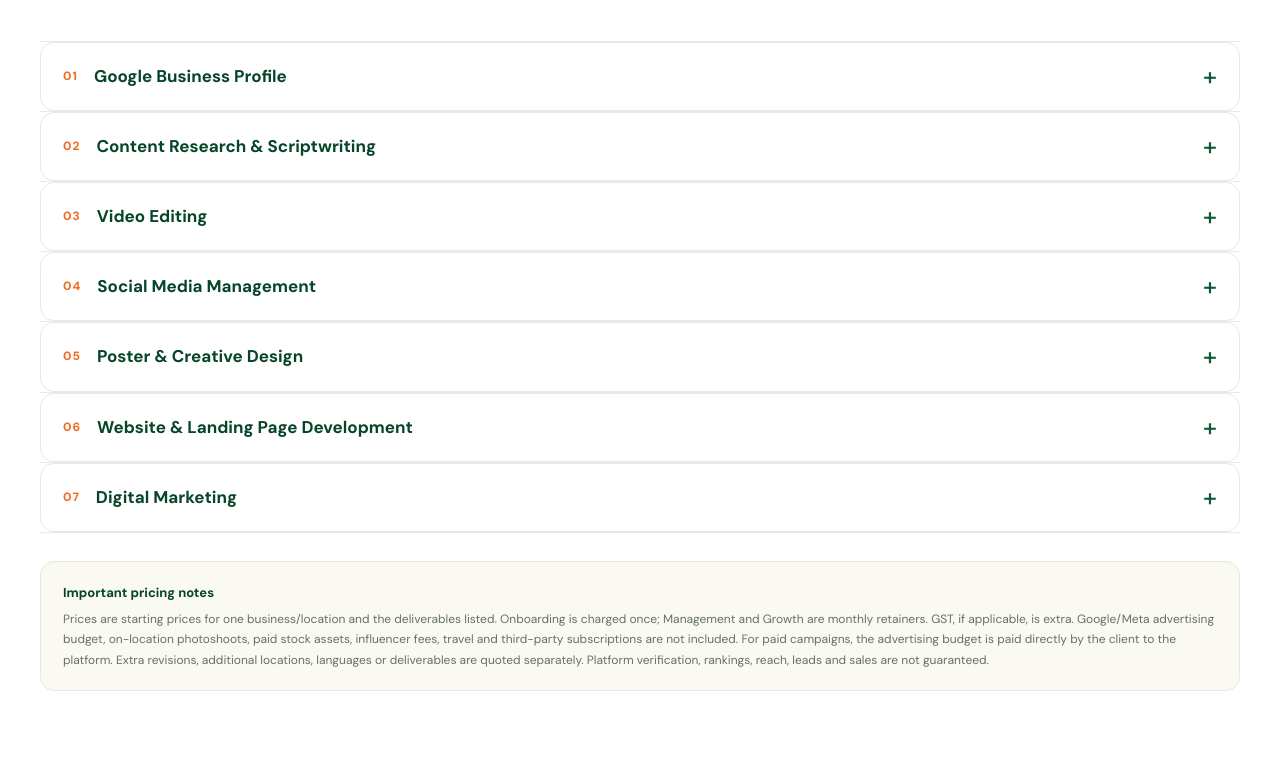
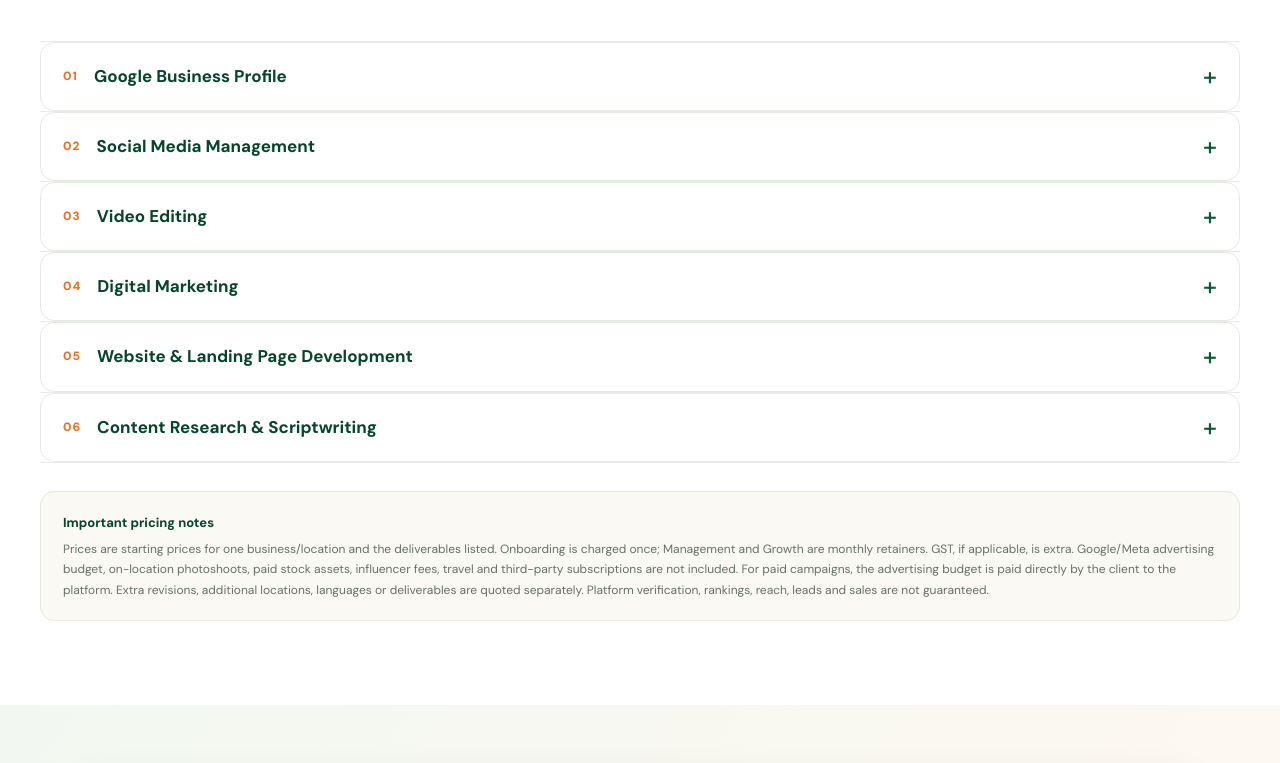
Before and after one commit to nirajsharmadm/bazaarvistaar, a plain HTML site: page pricing.html in a window 1280 px wide. Shown: the part 740-1503 px from the top of the page. Drawn offline with Linux system fonts and the light colour scheme.

Commit message:
Reorder pricing services and remove poster design

```diff
--- a/pricing.html
+++ b/pricing.html
@@ -93,15 +93,17 @@
         </section>
       </details>
 
-      <details class="service-accordion" id="content-research-scriptwriting">
-        <summary class="service-accordion-trigger"><span>02</span><strong>Content Research &amp; Scriptwriting</strong><i aria-hidden="true">+</i></summary>
+      <details class="service-accordion" id="social-media-management">
+        <summary class="service-accordion-trigger"><span>02</span><strong>Social Media Management</strong><i aria-hidden="true">+</i></summary>
         <section class="service-price-block">
-          <div class="service-price-heading"><div><p class="service-kicker">02 / RESEARCH. PLAN. CREATE.</p><h2>Content Research &amp; Scriptwriting</h2><p>Find relevant topics and turn them into engaging scripts with hooks, story flow and clear calls to action.</p></div><a href="services.html">Service details ↗</a></div>
-          <div class="service-price-grid">
-            <article class="service-plan"><span class="service-plan-type">STARTER</span><h3>Idea to Script</h3><p class="service-plan-price">₹999 <small>one-time</small></p><p class="service-plan-summary">For businesses that need a researched starting point and one ready-to-record script.</p><ul><li>Business and audience brief</li><li>5 tailored content topic ideas</li><li>Basic competitor content observations</li><li>1 short script up to 45 seconds</li><li>Hook, key message and CTA; one revision</li></ul><a class="btn service-plan-cta pricing-whatsapp" href="#contact" data-plan="Content Research & Scriptwriting — Idea to Script, ₹999 one-time">Choose starter <span>→</span></a></article>
-            <article class="service-plan"><span class="service-plan-type">MONTHLY MANAGEMENT</span><h3>Content Consistency</h3><p class="service-plan-price">₹2,999 <small>/ month</small></p><p class="service-plan-summary">For businesses that want a researched monthly content direction and scripts ready to produce.</p><ul><li>12 researched content ideas per month</li><li>Audience questions and competitor observations</li><li>4 short-form scripts up to 60 seconds</li><li>Hooks, scene suggestions and CTAs</li><li>Monthly topic sheet and one revision per script</li></ul><a class="btn service-plan-cta pricing-whatsapp" href="#contact" data-plan="Content Research & Scriptwriting — Content Consistency, ₹2,999/month">Choose management <span>→</span></a></article>
-            <article class="service-plan featured"><span class="service-plan-type">GROWTH RECOMMENDED</span><h3>Content Strategy Plus</h3><p class="service-plan-price">₹5,999 <small>/ month</small></p><p class="service-plan-summary">For brands planning regular campaigns, multiple themes and stronger storytelling.</p><ul><li>20 researched topic ideas per month</li><li>Competitor/content-gap review up to 5 competitors</li><li>8 short-form scripts up to 60 seconds</li><li>Trend and seasonal opportunity scan</li><li>Monthly content direction and planning call</li></ul><a class="btn service-plan-cta pricing-whatsapp" href="#contact" data-plan="Content Research & Scriptwriting — Content Strategy Plus, ₹5,999/month">Choose growth <span>→</span></a></article>
-          </div>
+
+        <div class="service-price-heading"><div><p class="service-kicker">02 / BUILD A CONSISTENT SOCIAL PRESENCE</p><h2>Social Media Management</h2><p>Start with a professional setup, hand over regular publishing, or build a stronger two-platform presence.</p></div><a href="services.html">Service details ↗</a></div>
+        <div class="service-price-grid">
+          <article class="service-plan"><span class="service-plan-type">ONBOARDING</span><h3>Social Launch Setup</h3><p class="service-plan-price">₹1,999 <small>one-time</small></p><p class="service-plan-summary">Prepare your business profiles and create a clear starting direction.</p><ul><li>Audit and optimisation of one platform</li><li>Bio, contact, profile and CTA refinement</li><li>Highlight/profile structure guidance</li><li>3 branded starter post templates</li><li>14-day starter content plan</li></ul><a class="btn service-plan-cta pricing-whatsapp" href="#contact" data-plan="Social Media Management — Onboarding, ₹1,999 one-time">Choose onboarding <span>→</span></a></article>
+          <article class="service-plan"><span class="service-plan-type">MANAGEMENT</span><h3>Social Consistency</h3><p class="service-plan-price">₹5,999 <small>/ month</small></p><p class="service-plan-summary">For a business that wants its main social channel handled consistently.</p><ul><li>8 designed posts per month on one platform</li><li>Captions, hashtags and monthly calendar</li><li>Scheduling and publishing</li><li>4 story adaptations per month</li><li>Basic comment monitoring and monthly report</li></ul><a class="btn service-plan-cta pricing-whatsapp" href="#contact" data-plan="Social Media Management — Management, ₹5,999/month">Choose management <span>→</span></a></article>
+          <article class="service-plan featured"><span class="service-plan-type">GROWTH RECOMMENDED</span><h3>Social Growth Partner</h3><p class="service-plan-price">₹9,999 <small>/ month</small></p><p class="service-plan-summary">For businesses building a coordinated presence across two platforms.</p><ul><li>12 posts per month across 2 platforms</li><li>8 story creatives/adaptations per month</li><li>4 reel concepts and scripts (editing quoted separately)</li><li>Scheduling, publishing and basic community monitoring</li><li>Monthly insights report and review call</li></ul><a class="btn service-plan-cta pricing-whatsapp" href="#contact" data-plan="Social Media Management — Growth, ₹9,999/month">Choose growth <span>→</span></a></article>
+        </div>
+
         </section>
       </details>
 
@@ -119,38 +121,24 @@
         </section>
       </details>
 
-      <details class="service-accordion" id="social-media-management">
-        <summary class="service-accordion-trigger"><span>04</span><strong>Social Media Management</strong><i aria-hidden="true">+</i></summary>
+      <details class="service-accordion" id="digital-marketing">
+        <summary class="service-accordion-trigger"><span>04</span><strong>Digital Marketing</strong><i aria-hidden="true">+</i></summary>
         <section class="service-price-block">
 
-        <div class="service-price-heading"><div><p class="service-kicker">04 / BUILD A CONSISTENT SOCIAL PRESENCE</p><h2>Social Media Management</h2><p>Start with a professional setup, hand over regular publishing, or build a stronger two-platform presence.</p></div><a href="services.html">Service details ↗</a></div>
+        <div class="service-price-heading"><div><p class="service-kicker">04 / REACH THE RIGHT AUDIENCE</p><h2>Digital Marketing</h2><p>Plan and manage focused digital campaigns to build awareness and generate enquiries.</p></div><a href="services.html">Service details ↗</a></div>
         <div class="service-price-grid">
-          <article class="service-plan"><span class="service-plan-type">ONBOARDING</span><h3>Social Launch Setup</h3><p class="service-plan-price">₹1,999 <small>one-time</small></p><p class="service-plan-summary">Prepare your business profiles and create a clear starting direction.</p><ul><li>Audit and optimisation of one platform</li><li>Bio, contact, profile and CTA refinement</li><li>Highlight/profile structure guidance</li><li>3 branded starter post templates</li><li>14-day starter content plan</li></ul><a class="btn service-plan-cta pricing-whatsapp" href="#contact" data-plan="Social Media Management — Onboarding, ₹1,999 one-time">Choose onboarding <span>→</span></a></article>
-          <article class="service-plan"><span class="service-plan-type">MANAGEMENT</span><h3>Social Consistency</h3><p class="service-plan-price">₹5,999 <small>/ month</small></p><p class="service-plan-summary">For a business that wants its main social channel handled consistently.</p><ul><li>8 designed posts per month on one platform</li><li>Captions, hashtags and monthly calendar</li><li>Scheduling and publishing</li><li>4 story adaptations per month</li><li>Basic comment monitoring and monthly report</li></ul><a class="btn service-plan-cta pricing-whatsapp" href="#contact" data-plan="Social Media Management — Management, ₹5,999/month">Choose management <span>→</span></a></article>
-          <article class="service-plan featured"><span class="service-plan-type">GROWTH RECOMMENDED</span><h3>Social Growth Partner</h3><p class="service-plan-price">₹9,999 <small>/ month</small></p><p class="service-plan-summary">For businesses building a coordinated presence across two platforms.</p><ul><li>12 posts per month across 2 platforms</li><li>8 story creatives/adaptations per month</li><li>4 reel concepts and scripts (editing quoted separately)</li><li>Scheduling, publishing and basic community monitoring</li><li>Monthly insights report and review call</li></ul><a class="btn service-plan-cta pricing-whatsapp" href="#contact" data-plan="Social Media Management — Growth, ₹9,999/month">Choose growth <span>→</span></a></article>
-        </div>
-
-        </section>
-      </details>
-
-      <details class="service-accordion" id="poster-creative-design">
-        <summary class="service-accordion-trigger"><span>05</span><strong>Poster & Creative Design</strong><i aria-hidden="true">+</i></summary>
-        <section class="service-price-block">
-
-        <div class="service-price-heading"><div><p class="service-kicker">05 / MAKE YOUR BRAND STAND OUT</p><h2>Poster &amp; Creative Design</h2><p>Professional, on-brand designs for offers, announcements and everyday promotion.</p></div><a href="services.html">Service details ↗</a></div>
-        <div class="service-price-grid">
-          <article class="service-plan"><span class="service-plan-type">ONBOARDING</span><h3>Creative Starter Kit</h3><p class="service-plan-price">₹999 <small>one-time</small></p><p class="service-plan-summary">Create a consistent look for your first set of promotions.</p><ul><li>Basic brand colour and font alignment</li><li>2 custom social creatives</li><li>Reusable layout direction</li><li>One revision per design</li><li>High-resolution digital files</li></ul><a class="btn service-plan-cta pricing-whatsapp" href="#contact" data-plan="Poster & Creative Design — Creative Starter Kit, ₹999 one-time">Choose onboarding <span>→</span></a></article>
-          <article class="service-plan"><span class="service-plan-type">MANAGEMENT</span><h3>Creative Calendar</h3><p class="service-plan-price">₹2,499 <small>/ month</small></p><p class="service-plan-summary">For regular offers, updates and social media communication.</p><ul><li>8 static creatives per month</li><li>Offer and announcement designs</li><li>Brand-consistent layouts</li><li>One revision per design</li><li>Ready-to-post JPG/PNG files</li></ul><a class="btn service-plan-cta pricing-whatsapp" href="#contact" data-plan="Poster & Creative Design — Creative Calendar, ₹2,499/month">Choose management <span>→</span></a></article>
-          <article class="service-plan featured"><span class="service-plan-type">GROWTH RECOMMENDED</span><h3>Brand Visual Plus</h3><p class="service-plan-price">₹4,499 <small>/ month</small></p><p class="service-plan-summary">For businesses with frequent campaigns and promotional activity.</p><ul><li>16 static creatives per month</li><li>Festival and campaign designs</li><li>Up to 4 carousel/story adaptations</li><li>Reusable branded template system</li><li>Two revisions per design</li></ul><a class="btn service-plan-cta pricing-whatsapp" href="#contact" data-plan="Poster & Creative Design — Brand Visual Plus, ₹4,499/month">Choose growth <span>→</span></a></article>
+          <article class="service-plan"><span class="service-plan-type">ONBOARDING</span><h3>Campaign Blueprint</h3><p class="service-plan-price">₹3,999 <small>one-time</small></p><p class="service-plan-summary">Build a practical campaign plan before investing in promotion.</p><ul><li>Business and competitor review</li><li>Audience and channel recommendation</li><li>Campaign objective and offer direction</li><li>One campaign account setup checklist</li><li>Budget and measurement plan</li></ul><a class="btn service-plan-cta pricing-whatsapp" href="#contact" data-plan="Digital Marketing — Campaign Blueprint, ₹3,999 one-time">Choose onboarding <span>→</span></a></article>
+          <article class="service-plan"><span class="service-plan-type">MANAGEMENT</span><h3>Campaign Management</h3><p class="service-plan-price">₹5,999 <small>/ month</small></p><p class="service-plan-summary">For a business running one focused paid campaign channel.</p><ul><li>Management of one platform (Google or Meta)</li><li>Up to 2 active campaigns</li><li>Audience and budget optimisation</li><li>Monthly performance report</li><li>One monthly review discussion</li></ul><a class="btn service-plan-cta pricing-whatsapp" href="#contact" data-plan="Digital Marketing — Campaign Management, ₹5,999/month">Choose management <span>→</span></a></article>
+          <article class="service-plan featured"><span class="service-plan-type">GROWTH RECOMMENDED</span><h3>Multi-Channel Growth</h3><p class="service-plan-price">₹11,999 <small>/ month</small></p><p class="service-plan-summary">For businesses ready to coordinate campaigns across two platforms.</p><ul><li>Management of Google and Meta campaigns</li><li>Up to 4 active campaigns combined</li><li>Monthly audience and creative testing plan</li><li>Lead and conversion tracking review</li><li>Detailed report and strategy call</li></ul><a class="btn service-plan-cta pricing-whatsapp" href="#contact" data-plan="Digital Marketing — Multi-Channel Growth, ₹11,999/month">Choose growth <span>→</span></a></article>
         </div>
 
         </section>
       </details>
 
       <details class="service-accordion" id="website-building">
-        <summary class="service-accordion-trigger"><span>06</span><strong>Website &amp; Landing Page Development</strong><i aria-hidden="true">+</i></summary>
+        <summary class="service-accordion-trigger"><span>05</span><strong>Website &amp; Landing Page Development</strong><i aria-hidden="true">+</i></summary>
         <section class="service-price-block">
-          <div class="service-price-heading"><div><p class="service-kicker">06 / TURN VISITORS INTO ENQUIRIES</p><h2>Website &amp; Landing Page Development</h2><p>Mobile-friendly websites that introduce your business, showcase your services and make it easy for customers to contact you.</p></div><a href="services.html">Service details ↗</a></div>
+          <div class="service-price-heading"><div><p class="service-kicker">05 / TURN VISITORS INTO ENQUIRIES</p><h2>Website &amp; Landing Page Development</h2><p>Mobile-friendly websites that introduce your business, showcase your services and make it easy for customers to contact you.</p></div><a href="services.html">Service details ↗</a></div>
           <div class="service-price-grid">
             <article class="service-plan"><span class="service-plan-type">LANDING PAGE</span><h3>Launch Page</h3><p class="service-plan-price">₹7,999 <small>one-time</small></p><p class="service-plan-summary">A focused single-page website for one business, offer or campaign.</p><ul><li>One responsive landing page</li><li>Hero, about, services and contact sections</li><li>WhatsApp and enquiry call-to-action</li><li>Basic on-page SEO and social sharing setup</li><li>One revision round; client supplies core text and images</li></ul><a class="btn service-plan-cta pricing-whatsapp" href="#contact" data-plan="Website Development — Launch Page, ₹7,999 one-time">Choose landing page <span>→</span></a></article>
             <article class="service-plan"><span class="service-plan-type">BUSINESS WEBSITE</span><h3>Business Presence</h3><p class="service-plan-price">₹14,999 <small>one-time</small></p><p class="service-plan-summary">A multi-page website for businesses that need a more complete online presence.</p><ul><li>Up to 5 pages (Home, About, Services, Pricing and Contact)</li><li>Responsive design for mobile, tablet and desktop</li><li>WhatsApp, enquiry form and map integration</li><li>Basic SEO titles, descriptions and indexing setup</li><li>Two revision rounds</li></ul><a class="btn service-plan-cta pricing-whatsapp" href="#contact" data-plan="Website Development — Business Presence, ₹14,999 one-time">Choose business website <span>→</span></a></article>
@@ -159,17 +147,15 @@
         </section>
       </details>
 
-      <details class="service-accordion" id="digital-marketing">
-        <summary class="service-accordion-trigger"><span>07</span><strong>Digital Marketing</strong><i aria-hidden="true">+</i></summary>
+      <details class="service-accordion" id="content-research-scriptwriting">
+        <summary class="service-accordion-trigger"><span>06</span><strong>Content Research &amp; Scriptwriting</strong><i aria-hidden="true">+</i></summary>
         <section class="service-price-block">
-
-        <div class="service-price-heading"><div><p class="service-kicker">07 / REACH THE RIGHT AUDIENCE</p><h2>Digital Marketing</h2><p>Plan and manage focused digital campaigns to build awareness and generate enquiries.</p></div><a href="services.html">Service details ↗</a></div>
-        <div class="service-price-grid">
-          <article class="service-plan"><span class="service-plan-type">ONBOARDING</span><h3>Campaign Blueprint</h3><p class="service-plan-price">₹3,999 <small>one-time</small></p><p class="service-plan-summary">Build a practical campaign plan before investing in promotion.</p><ul><li>Business and competitor review</li><li>Audience and channel recommendation</li><li>Campaign objective and offer direction</li><li>One campaign account setup checklist</li><li>Budget and measurement plan</li></ul><a class="btn service-plan-cta pricing-whatsapp" href="#contact" data-plan="Digital Marketing — Campaign Blueprint, ₹3,999 one-time">Choose onboarding <span>→</span></a></article>
-          <article class="service-plan"><span class="service-plan-type">MANAGEMENT</span><h3>Campaign Management</h3><p class="service-plan-price">₹5,999 <small>/ month</small></p><p class="service-plan-summary">For a business running one focused paid campaign channel.</p><ul><li>Management of one platform (Google or Meta)</li><li>Up to 2 active campaigns</li><li>Audience and budget optimisation</li><li>Monthly performance report</li><li>One monthly review discussion</li></ul><a class="btn service-plan-cta pricing-whatsapp" href="#contact" data-plan="Digital Marketing — Campaign Management, ₹5,999/month">Choose management <span>→</span></a></article>
-          <article class="service-plan featured"><span class="service-plan-type">GROWTH RECOMMENDED</span><h3>Multi-Channel Growth</h3><p class="service-plan-price">₹11,999 <small>/ month</small></p><p class="service-plan-summary">For businesses ready to coordinate campaigns across two platforms.</p><ul><li>Management of Google and Meta campaigns</li><li>Up to 4 active campaigns combined</li><li>Monthly audience and creative testing plan</li><li>Lead and conversion tracking review</li><li>Detailed report and strategy call</li></ul><a class="btn service-plan-cta pricing-whatsapp" href="#contact" data-plan="Digital Marketing — Multi-Channel Growth, ₹11,999/month">Choose growth <span>→</span></a></article>
-        </div>
-
+          <div class="service-price-heading"><div><p class="service-kicker">06 / RESEARCH. PLAN. CREATE.</p><h2>Content Research &amp; Scriptwriting</h2><p>Find relevant topics and turn them into engaging scripts with hooks, story flow and clear calls to action.</p></div><a href="services.html">Service details ↗</a></div>
+          <div class="service-price-grid">
+            <article class="service-plan"><span class="service-plan-type">STARTER</span><h3>Idea to Script</h3><p class="service-plan-price">₹999 <small>one-time</small></p><p class="service-plan-summary">For businesses that need a researched starting point and one ready-to-record script.</p><ul><li>Business and audience brief</li><li>5 tailored content topic ideas</li><li>Basic competitor content observations</li><li>1 short script up to 45 seconds</li><li>Hook, key message and CTA; one revision</li></ul><a class="btn service-plan-cta pricing-whatsapp" href="#contact" data-plan="Content Research & Scriptwriting — Idea to Script, ₹999 one-time">Choose starter <span>→</span></a></article>
+            <article class="service-plan"><span class="service-plan-type">MONTHLY MANAGEMENT</span><h3>Content Consistency</h3><p class="service-plan-price">₹2,999 <small>/ month</small></p><p class="service-plan-summary">For businesses that want a researched monthly content direction and scripts ready to produce.</p><ul><li>12 researched content ideas per month</li><li>Audience questions and competitor observations</li><li>4 short-form scripts up to 60 seconds</li><li>Hooks, scene suggestions and CTAs</li><li>Monthly topic sheet and one revision per script</li></ul><a class="btn service-plan-cta pricing-whatsapp" href="#contact" data-plan="Content Research & Scriptwriting — Content Consistency, ₹2,999/month">Choose management <span>→</span></a></article>
+            <article class="service-plan featured"><span class="service-plan-type">GROWTH RECOMMENDED</span><h3>Content Strategy Plus</h3><p class="service-plan-price">₹5,999 <small>/ month</small></p><p class="service-plan-summary">For brands planning regular campaigns, multiple themes and stronger storytelling.</p><ul><li>20 researched topic ideas per month</li><li>Competitor/content-gap review up to 5 competitors</li><li>8 short-form scripts up to 60 seconds</li><li>Trend and seasonal opportunity scan</li><li>Monthly content direction and planning call</li></ul><a class="btn service-plan-cta pricing-whatsapp" href="#contact" data-plan="Content Research & Scriptwriting — Content Strategy Plus, ₹5,999/month">Choose growth <span>→</span></a></article>
+          </div>
         </section>
       </details>
 
@@ -202,7 +188,7 @@
 <footer class="site-footer"><div class="container footer-main">
   <div class="footer-brand"><img src="assets/bazaarvistaar-logo.png" alt="BazaarVistaar"><p>Aapka Business, Ab Hoga Digital!</p></div>
   <div><b>Explore</b><a href="index.html#home">Home</a><a href="services.html">Services</a><a href="pricing.html">Pricing</a><a href="index.html#about">About Us</a><a href="contact.html">Contact Us</a></div>
-  <div><b>Our Services</b><a href="#google-business-profile">Google Business Profile</a><a href="#content-research-scriptwriting">Content Research &amp; Scriptwriting</a><a href="#video-editing">Video Editing</a><a href="#website-building">Website Building</a><a href="#social-media-management">Social Media Management</a></div>
+  <div><b>Our Services</b><a href="#google-business-profile">Google Business Profile</a><a href="#social-media-management">Social Media Management</a><a href="#video-editing">Video Editing</a><a href="#digital-marketing">Digital Marketing</a><a href="#website-building">Website Development</a><a href="#content-research-scriptwriting">Content Research &amp; Scriptwriting</a></div>
   <div><b>Get in touch</b><a href="index.html#contact">Send an enquiry</a><span>Serving local businesses &amp; MSMEs</span></div>
 </div><div class="footer-bottom"><div class="container"><a class="footer-privacy-link" href="privacy-policy.html">Privacy Policy</a></div></div><div class="footer-bottom"><div class="container">© <span id="year"></span> BazaarVistaar. All rights reserved. <span>Made for local business growth.</span></div></div></footer>
 <script src="config.js"></script><script src="script.js"></script>
```
